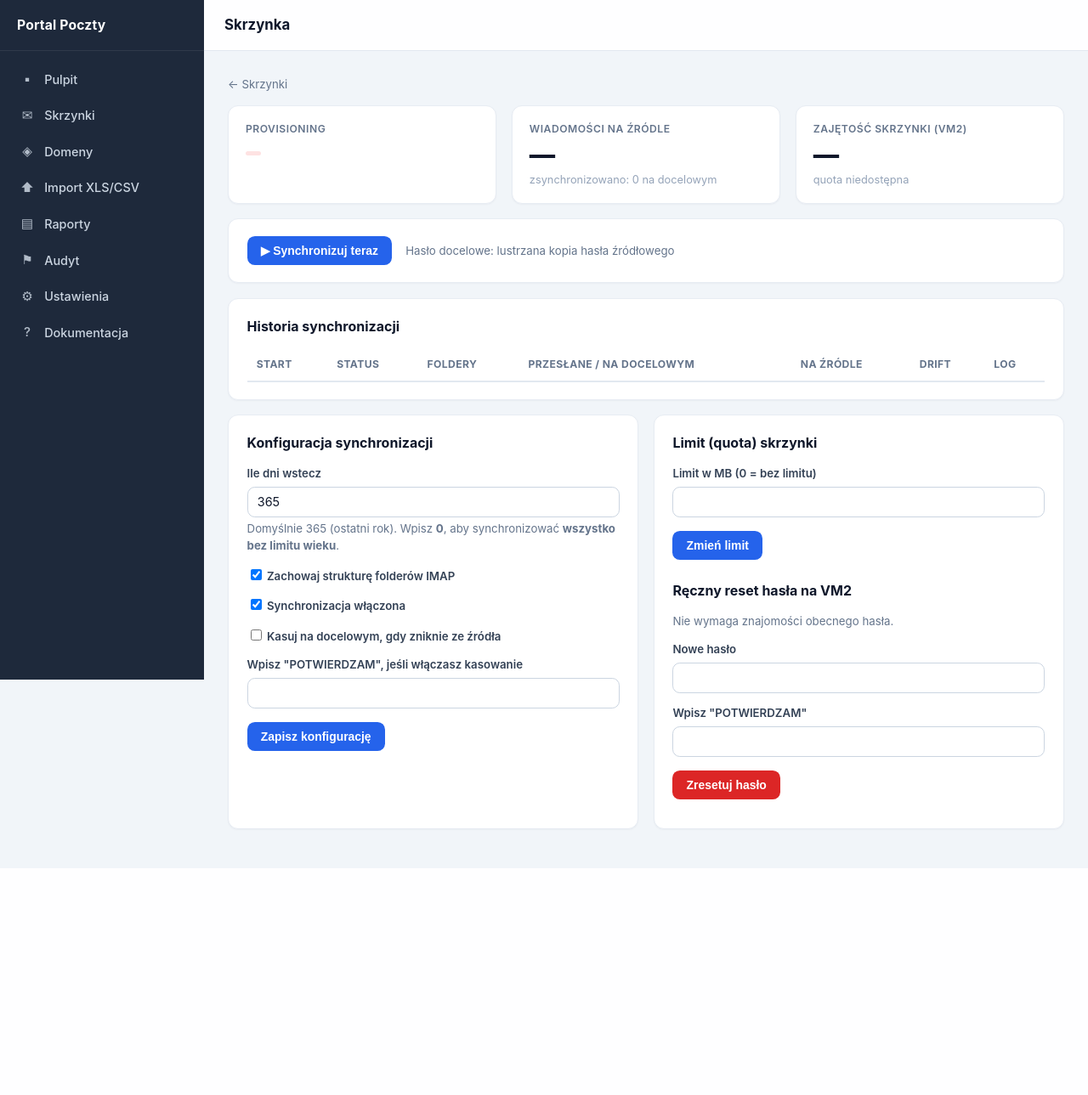
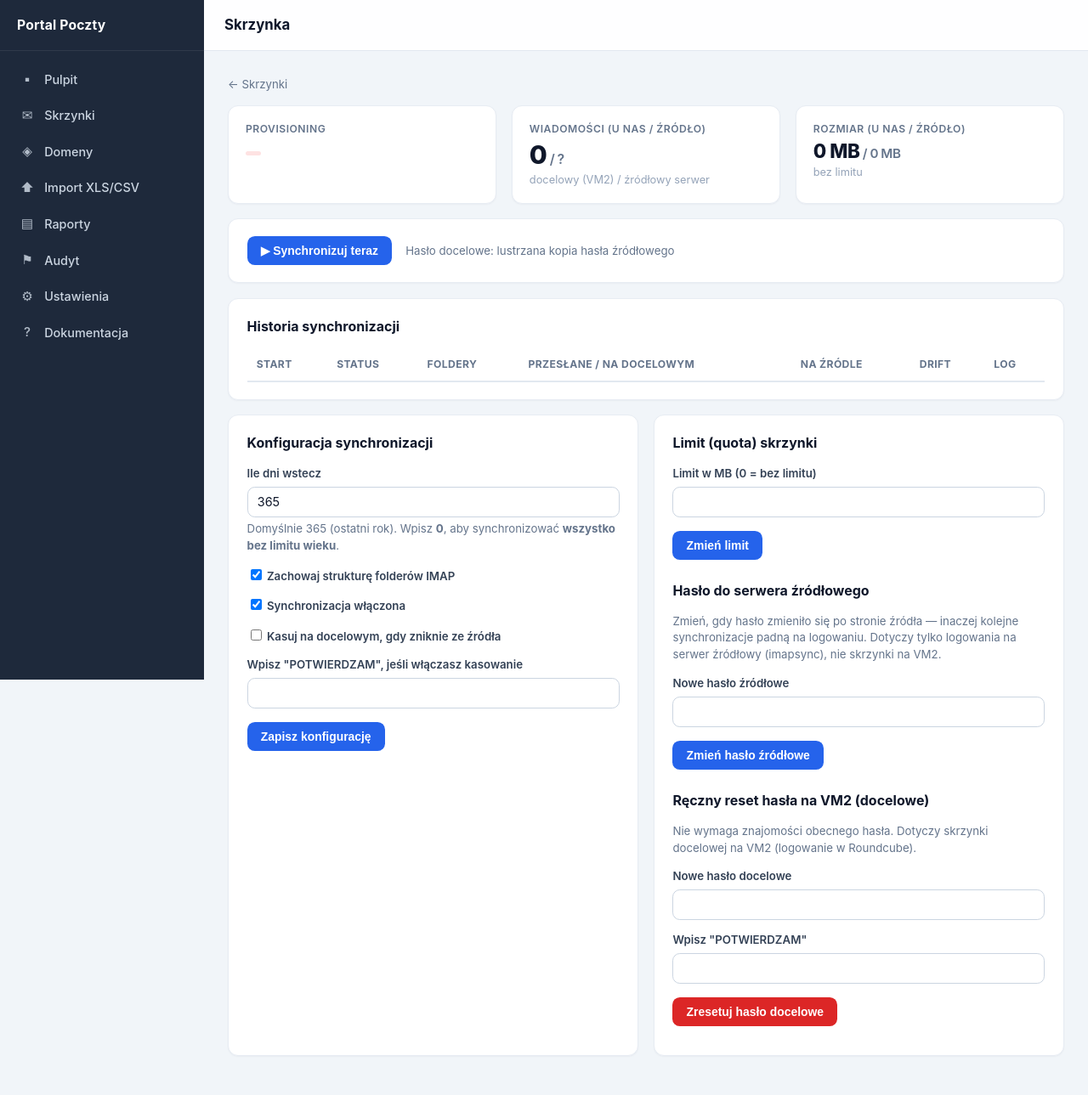
Before and after one commit to marcinastat/mail-sync-portal, a FastAPI app: template app/portal_app/templates/mailboxes/detail.html in a window 1280 px wide. Shown: the whole page at 85% size. Before the commit the page ends 1022 px from the top, so only its background shows below. Run offline with FastAPI, Linux system fonts and the light colour scheme; the template is opened without the code that fills it, so the values that code supplies are empty; parts of the project's set-up code (start-up, migrations or seed data) failed here and were passed over; some libraries are stand-ins or nearby versions.

Commit message:
Rozmiary skrzynki (u nas przez doveadm + zrodlo z imapsync, cache na mailbox, migracja 0005), zmiana hasla do serwera zrodlowego, filtr mb. Zapis wiedzy do pamieci

```diff
--- a/app/portal_app/templates/mailboxes/detail.html
+++ b/app/portal_app/templates/mailboxes/detail.html
@@ -17,20 +17,18 @@
       <div class="sub">{{ mailbox.source_address }}</div>
     </div>
     <div class="stat">
-      <div class="label">Wiadomości na źródle</div>
-      <div class="value">{{ last_success.source_messages_total if last_success and last_success.source_messages_total else "—" }}</div>
-      <div class="sub">zsynchronizowano: {{ last_success.messages_total if last_success else 0 }} na docelowym</div>
+      <div class="label">Wiadomości (u nas / źródło)</div>
+      <div class="value">{{ last_success.messages_total if last_success else 0 }}<span class="muted" style="font-size:1rem;font-weight:600"> / {{ last_success.source_messages_total if last_success and last_success.source_messages_total else "?" }}</span></div>
+      <div class="sub">docelowy (VM2) / źródłowy serwer</div>
     </div>
     <div class="stat">
-      <div class="label">Zajętość skrzynki (VM2)</div>
-      {% if quota %}
-        <div class="value" style="font-size:1.4rem">{{ (quota.used_bytes / 1048576) | round(1) }} MB</div>
-        <div class="sub">{{ quota.message_count }} wiadomości{% if quota.limit_bytes %} · limit {{ (quota.limit_bytes / 1048576) | round(0) }} MB{% else %} · bez limitu{% endif %}</div>
-        {% if quota.limit_bytes %}
-          {% set qp = (quota.used_bytes / quota.limit_bytes * 100) if quota.limit_bytes else 0 %}
-          <div class="meter {{ 'err' if qp >= 90 else ('warn' if qp >= 75 else '') }}" style="margin-top:0.5rem"><span style="width:{{ qp if qp < 100 else 100 }}%"></span></div>
-        {% endif %}
-      {% else %}<div class="value">—</div><div class="sub">quota niedostępna</div>{% endif %}
+      <div class="label">Rozmiar (u nas / źródło)</div>
+      <div class="value" style="font-size:1.4rem">{{ mailbox.dest_bytes | mb }}<span class="muted" style="font-size:0.95rem;font-weight:600"> / {{ mailbox.source_bytes | mb }}</span></div>
+      {% if quota and quota.limit_bytes %}
+        {% set qp = (quota.used_bytes / quota.limit_bytes * 100) if quota.limit_bytes else 0 %}
+        <div class="sub">limit {{ (quota.limit_bytes / 1048576) | round(0) }} MB</div>
+        <div class="meter {{ 'err' if qp >= 90 else ('warn' if qp >= 75 else '') }}" style="margin-top:0.4rem"><span style="width:{{ qp if qp < 100 else 100 }}%"></span></div>
+      {% else %}<div class="sub">bez limitu</div>{% endif %}
     </div>
   </div>
 
@@ -97,14 +95,22 @@
         <p style="margin-top:1rem"><button class="btn" type="submit">Zmień limit</button></p>
       </form>
 
-      <h2 style="margin-top:1.5rem">Ręczny reset hasła na VM2</h2>
-      <p class="hint">Nie wymaga znajomości obecnego hasła.</p>
+      <h2 style="margin-top:1.5rem">Hasło do serwera źródłowego</h2>
+      <p class="hint">Zmień, gdy hasło zmieniło się po stronie źródła — inaczej kolejne synchronizacje padną na logowaniu. Dotyczy tylko logowania na serwer źródłowy (imapsync), nie skrzynki na VM2.</p>
+      <form method="post" action="/admin/mailboxes/{{ mailbox.id }}/source-password">
+        <label for="new_source_password">Nowe hasło źródłowe</label>
+        <input type="password" id="new_source_password" name="new_source_password" required>
+        <p style="margin-top:1rem"><button class="btn" type="submit">Zmień hasło źródłowe</button></p>
+      </form>
+
+      <h2 style="margin-top:1.5rem">Ręczny reset hasła na VM2 (docelowe)</h2>
+      <p class="hint">Nie wymaga znajomości obecnego hasła. Dotyczy skrzynki docelowej na VM2 (logowanie w Roundcube).</p>
       <form method="post" action="/admin/mailboxes/{{ mailbox.id }}/reset-password">
-        <label for="new_password">Nowe hasło</label>
+        <label for="new_password">Nowe hasło docelowe</label>
         <input type="password" id="new_password" name="new_password" required>
         <label for="confirm_text2">Wpisz "POTWIERDZAM"</label>
         <input type="text" id="confirm_text2" name="confirm_text" required>
-        <p style="margin-top:1rem"><button class="btn danger" type="submit">Zresetuj hasło</button></p>
+        <p style="margin-top:1rem"><button class="btn danger" type="submit">Zresetuj hasło docelowe</button></p>
       </form>
     </div>
   </div>
--- a/app/portal_app/templates/mailboxes/list.html
+++ b/app/portal_app/templates/mailboxes/list.html
@@ -15,7 +15,7 @@
           <thead><tr>
             <th><input type="checkbox" onclick="document.querySelectorAll('input[name=mailbox_ids]').forEach(c=>c.checked=this.checked)"></th>
             <th>Skrzynka docelowa</th><th>Domena źródłowa</th><th>Provisioning</th>
-            <th>Postęp (docelowy / źródło)</th><th>Dni wstecz</th><th>Sync</th>
+            <th>Wiadomości (u nas / źródło)</th><th>Rozmiar (u nas / źródło)</th><th>Dni wstecz</th><th>Sync</th>
           </tr></thead>
           <tbody>
             {% for m in mailboxes %}
@@ -31,6 +31,7 @@
                 {% else %}<span class="badge err">{{ m.provisioning_status }}</span>{% endif %}
               </td>
               <td>{% if lr %}<strong>{{ lr.messages_total }}</strong> / {{ lr.source_messages_total or "?" }}{% else %}<span class="hint">—</span>{% endif %}</td>
+              <td>{{ m.dest_bytes | mb }} <span class="hint">/ {{ m.source_bytes | mb }}</span></td>
               <td class="muted">{{ sj.days_back if sj else 365 }}{% if sj and sj.days_back == 0 %} <span class="hint">(wszystko)</span>{% endif %}</td>
               <td>{% if sj and sj.is_enabled %}<span class="badge ok">włączona</span>{% else %}<span class="badge muted">wyłączona</span>{% endif %}</td>
             </tr>
--- a/app/portal_app/templating.py
+++ b/app/portal_app/templating.py
@@ -51,5 +51,18 @@ def _fmt_dt(value, fmt: str = "%Y-%m-%d %H:%M") -> str:
         return str(value)
 
 
+def _fmt_mb(value) -> str:
+    try:
+        v = float(value)
+    except (TypeError, ValueError):
+        return "—"
+    if v <= 0:
+        return "0 MB"
+    if v >= 1024 ** 3:
+        return f"{v / (1024 ** 3):.2f} GB"
+    return f"{v / (1024 ** 2):.1f} MB"
+
+
 templates.env.filters["gb"] = _fmt_gb
 templates.env.filters["dt"] = _fmt_dt
+templates.env.filters["mb"] = _fmt_mb
```
Also changed, not shown: app/portal_app/migrations/versions/0005_mailbox_sizes.py (added, +24 -0 lines), app/portal_app/models/mailbox.py (+7 -1 lines), app/portal_app/routers/mailboxes.py (+33 -1 lines), app/portal_app/services/imapsync_runner.py (+6 -2 lines), app/portal_app/workers/handlers/sync_job_handler.py (+18 -1 lines).
